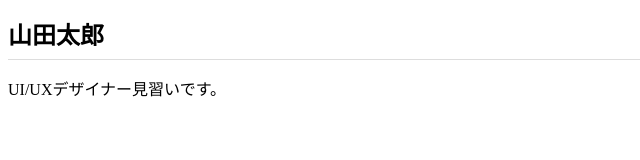
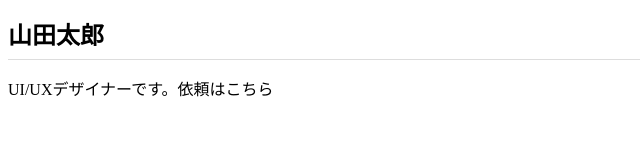
Before and after one commit to kazuita/kazuita.github.io, a plain HTML site: page index.html in a window 1280 px wide. Shown: the full height of the page, 0-640 px from the left. Drawn offline with Linux system fonts and the light colour scheme.

Commit message:
Add files via upload

```diff
--- a/index.html
+++ b/index.html
@@ -7,6 +7,6 @@
 </head>
 <body>
   <h1>山田太郎</h1>
-  <p>UI/UXデザイナー見習いです。</p>
+  <p>UI/UXデザイナーです。依頼はこちら</p>
 </body>
 </html>
```
